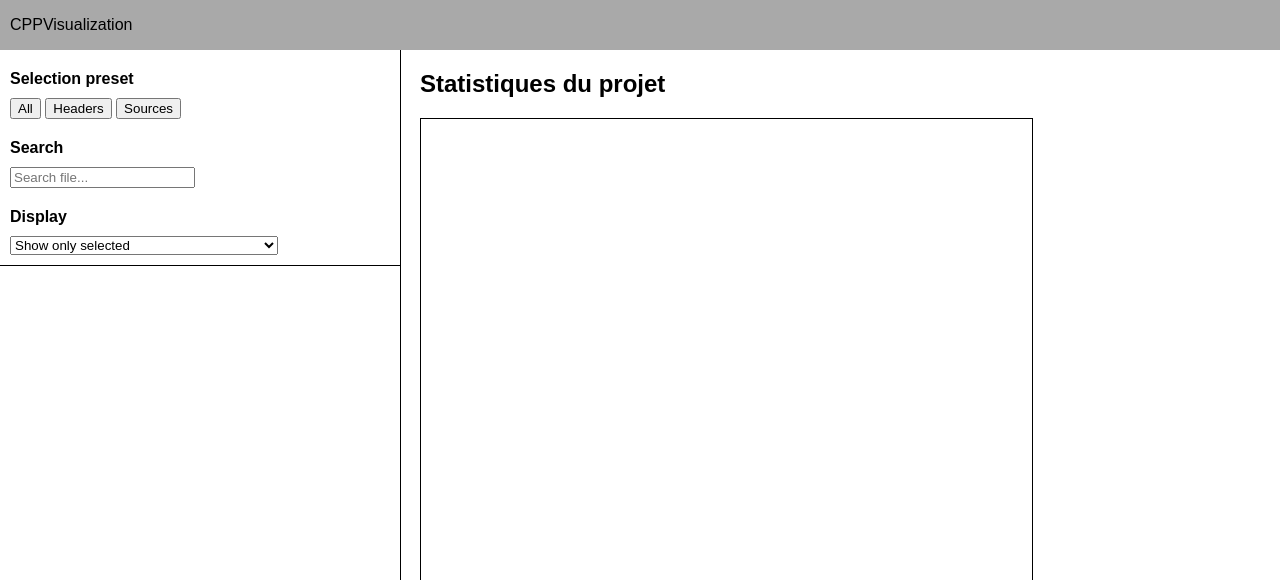
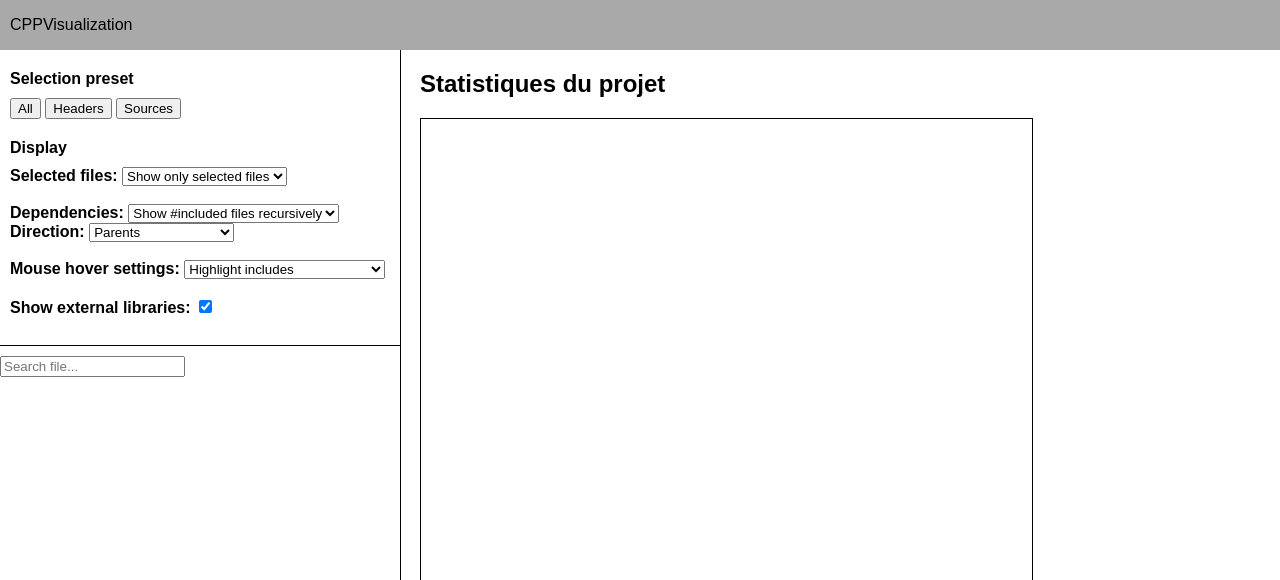
Before and after one commit to Scanix/CPPVisualization, an Electron app: page frontend/index.html in a window 1280 px wide. Shown: the top 580 px of the page. Drawn offline with nearby package versions, Linux system fonts and the light colour scheme.

Commit message:
Add more settings

```diff
--- a/frontend/index.html
+++ b/frontend/index.html
@@ -20,16 +20,42 @@
                 <button id="preset-all">All</button>
                 <button id="preset-headers">Headers</button>
                 <button id="preset-sources">Sources</button>
-                <div>Search</div>
-                <input type="text" id="search-file" placeholder="Search file...">
+
                 <div>Display</div>
-                <select>
-                    <option>Show only selected</option>
-                    <option>Show only selected and their connections</option>
-                    <option>Highlight selected</option>
-                    <option>Highlight selected and their connections</option>
+                <label>Selected files: </label>
+                <select id="display-option">
+                    <option value="hide-others">Show only selected files</option>
+                    <option value="highlight-selected">Highlight selected files</option>
                 </select>
+                <br><br>
+
+                <label>Dependencies: </label>
+                <select id="include-option">
+                    <option value="recursively-included">Show #included files recursively</option>
+                    <option value="directly-included">Show directly #included files</option>
+                    <option value="hide-included">Hide #included files</option>
+                </select>
+                <br>
+                <label>Direction: </label>
+                <select id="dependency-direction-option">
+                    <option value="includes">Parents</option>
+                    <option value="included-by">Children</option>
+                    <option value="both-direction">Parents and children</option>
+                </select>
+
+                <br><br>
+                <label>Mouse hover settings: </label>
+                <select id="highlight-option">
+                    <option value="includes">Highlight includes</option>
+                    <option value="included-by">Highlight files including the file</option>
+                    <option value="both-direction">Highlight all related files</option>
+                </select>
+                <br><br>
+                <label>Show external libraries: </label><input type="checkbox" id="show-external" name="show-external" checked><br>
+                <br>
+
             </div>
+            <input type="text" id="search-file" placeholder="Search file...">
             <div id="file-tree-files"></div>
         </div>
         <div class="container-grid">
```
